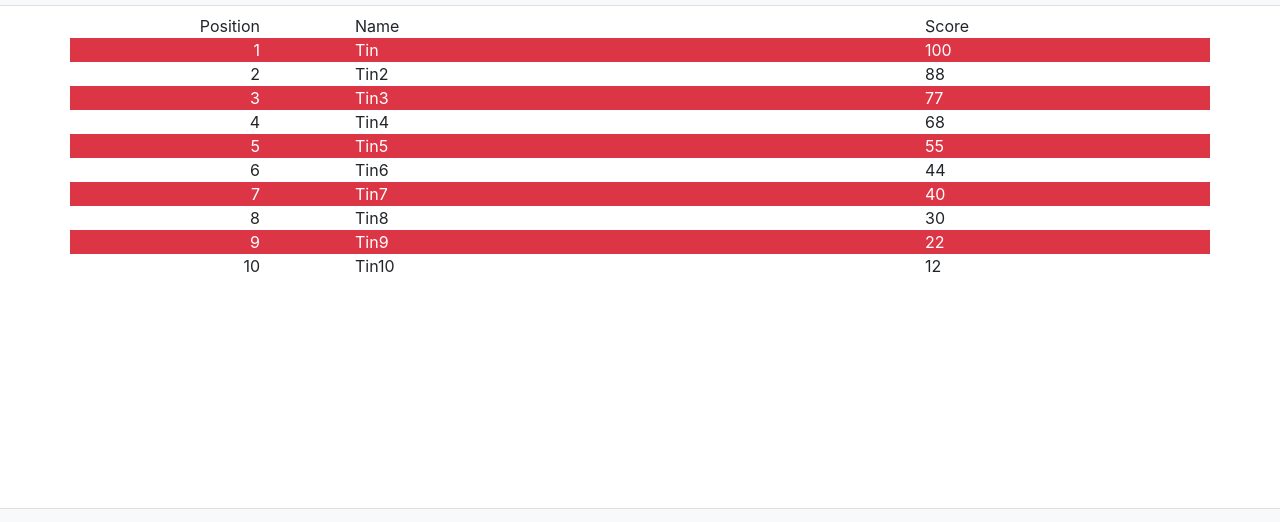
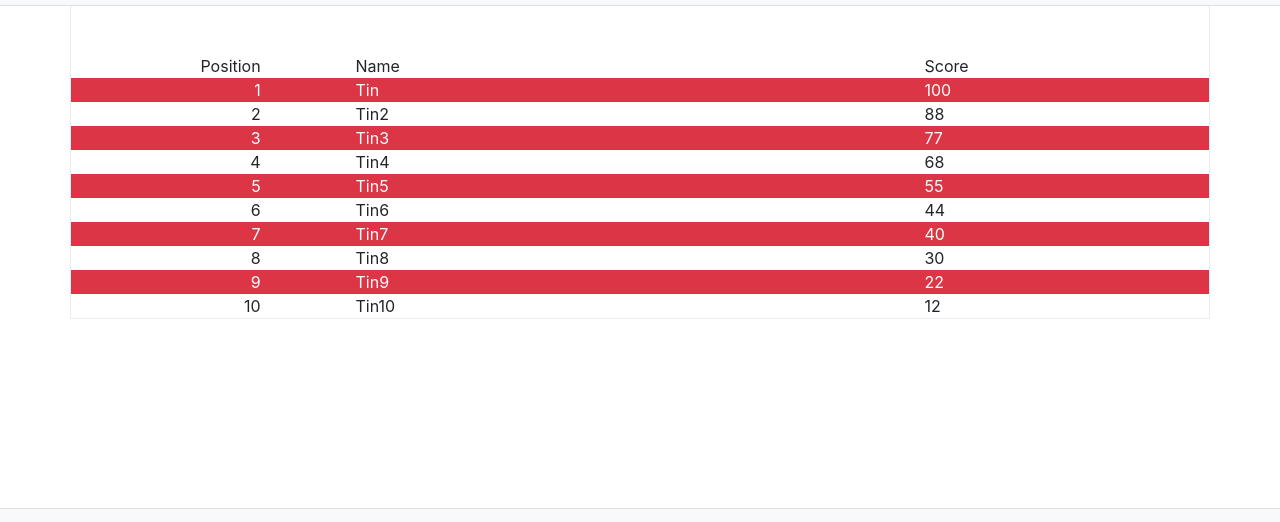
Before and after one commit to eclisauce/Gruppuppgift-team-e, a website: page www/highscore/index.html in a window 1280 px wide. Shown: the part 159-681 px from the top of the page. Drawn offline with nearby package versions, Linux system fonts and the light colour scheme; files that its build step writes are made by us from their sources.

Commit message:
Made the best out of it @ highscore.

```diff
--- a/www/highscore/index.html
+++ b/www/highscore/index.html
@@ -28,7 +28,7 @@
     </nav>
   </header>
   <main>
-    <section class="container pt-2">
+    <section class="container pt-5 bg-white border border-top-0 my-body-fix">
       <div id="highscore" class="row">
         <div class="col-2 p-0">
           <p class="text-right m-0">Position</p>
@@ -103,7 +103,7 @@
   <script src="/js/libs/jquery-3.2.1.js"></script>
   <script src="/js/libs/popper-1.11.0.js"></script>
   <script src="/js/libs/bootstrap-4-beta.js"></script>
-
+  <script src="/js/classes/four-row.js"></script>
   <script src="/js/classes/highscore.js"></script>
 
 </body>
```
Also changed, not shown: www/js/classes/highscore.js (line endings or trailing spaces).
